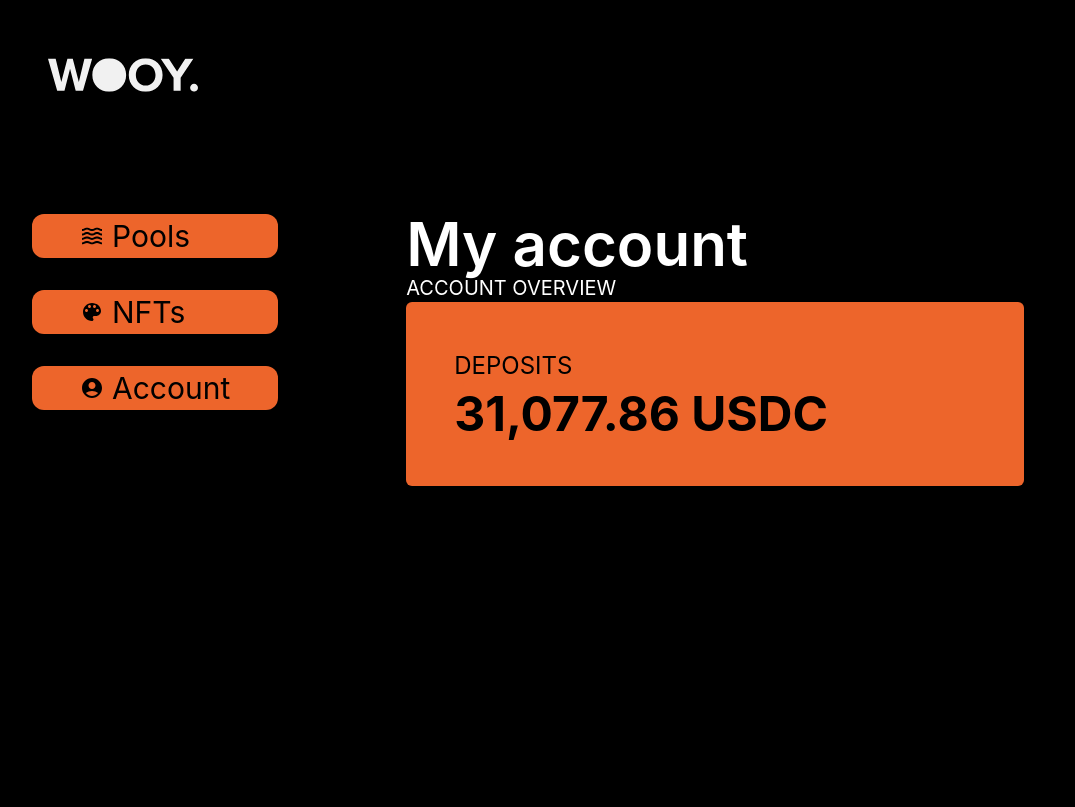
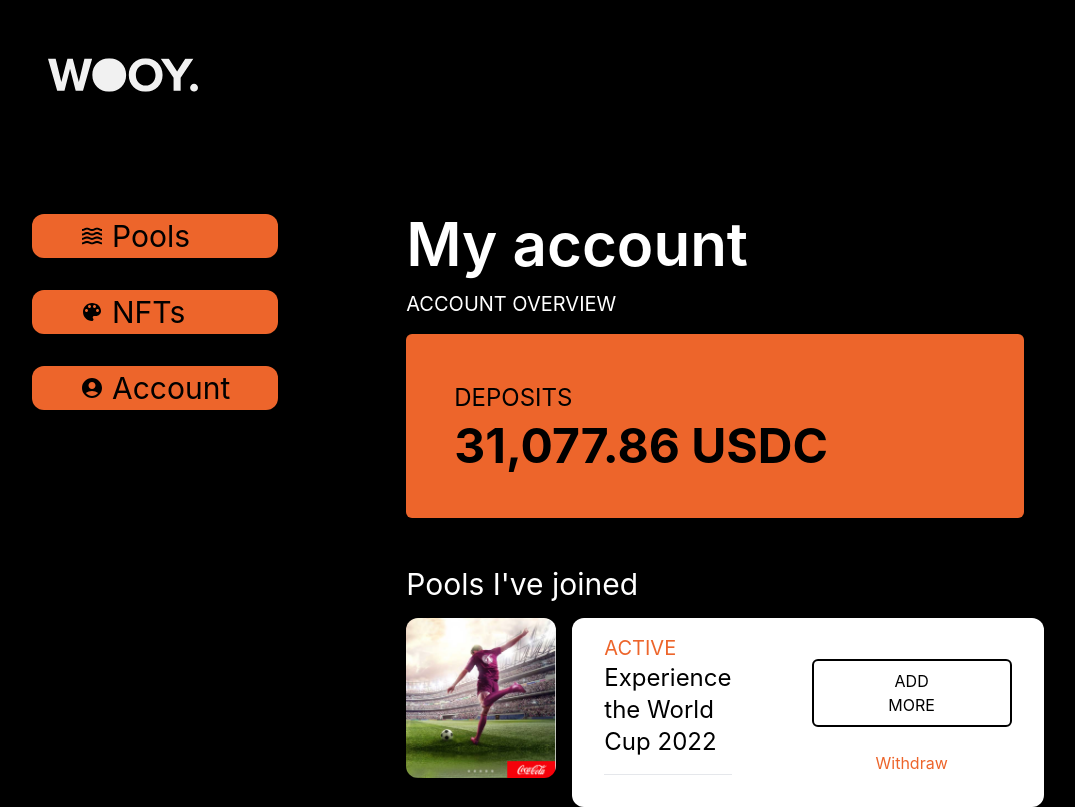
Before and after one commit to kitkatfour/hackathon-polygon-front, a Next.js app: page /account in a window 1280 px wide. Shown: the whole page, without its empty margins (48-1123 px from the left). Built offline with nearby package versions, Linux system fonts and the light colour scheme; what wagmi would draw is missing.

Commit message:
withdraw ui done

```diff
--- a/pages/account.jsx
+++ b/pages/account.jsx
@@ -5,12 +5,33 @@ import Link from "next/link";
 const account = () => {
   return (
     <Layout>
-      <div className="px-32 w-full">
+      <div className="px-32 w-full flex flex-col gap-4">
         <h1 className="text-6xl text-white font-semibold ">My account</h1>
         <p className="text-white text-xl">ACCOUNT OVERVIEW</p>
         <div className="bg-[#ED652B] rounded-md p-12">
           <p className="text-black text-2xl">DEPOSITS</p>
           <h2 className="text-black text-5xl font-bold mt-2">31,077.86 USDC</h2>
+        </div>
+        <p className="text-white text-3xl mt-8">Pools I've joined</p>
+        <div className="flex gap-4">
+          <img src={"/pool1.png"} className="rounded-xl h-40" alt="" />
+          <div className="bg-white rounded-xl px-8 py-4 flex gap-20">
+            <div>
+              <p className="text-[#ED652B] text-xl">ACTIVE</p>
+              <p className="text-2xl">Experience the World Cup 2022</p>
+              <hr className="divide-y divide-gray my-4" />
+            </div>
+            <div className="flex flex-col justify-center items-center">
+              <button className="mt-4 lg:px-16 px-8 py-2 rounded-md hover:shadow-2xl border-2 border-black transition-all">
+                ADD MORE
+              </button>
+              <Link href={"/withdraw"}>
+                <button className="mt-4 lg:px-16 px-8 py-2 rounded-md">
+                  <p className="text-[#ED652B] ">Withdraw</p>
+                </button>
+              </Link>
+            </div>
+          </div>
         </div>
       </div>
     </Layout>
--- /dev/null
+++ b/pages/withdraw.jsx
@@ -0,0 +1,32 @@
+import React from "react";
+import Layout from "../components/Layout";
+
+const withdraw = () => {
+  return (
+    <Layout>
+      <div className="flex justify-center items-center gap-8 h-full w-full">
+        <div className="bg-white h-full flex flex-col rounded-md py-24 px-48">
+          <h1 className="text-black">Withdraw on Polygon</h1>
+          <p className="text-black">More networks and tokens coming soon!</p>
+          <input
+            type="text"
+            placeholder="Enter Amount!"
+            className="border-2 rounded-lg px-4 py-2 border-black mt-8"
+            onChange={(e) => setAmount(e.target.value)}
+          />
+          <button
+            // onClick={() => deposit()}
+            className="mt-4 lg:px-16 px-8 py-2 bg-[#ED652B] rounded-md hover:shadow-2xl hover:bg-[#fd692a] transition-all"
+          >
+            CONTINUE
+          </button>
+          <p className="text-black">
+            You'll nee to approve this transaction on your wallet first.
+          </p>
+        </div>
+      </div>
+    </Layout>
+  );
+};
+
+export default withdraw;
```
